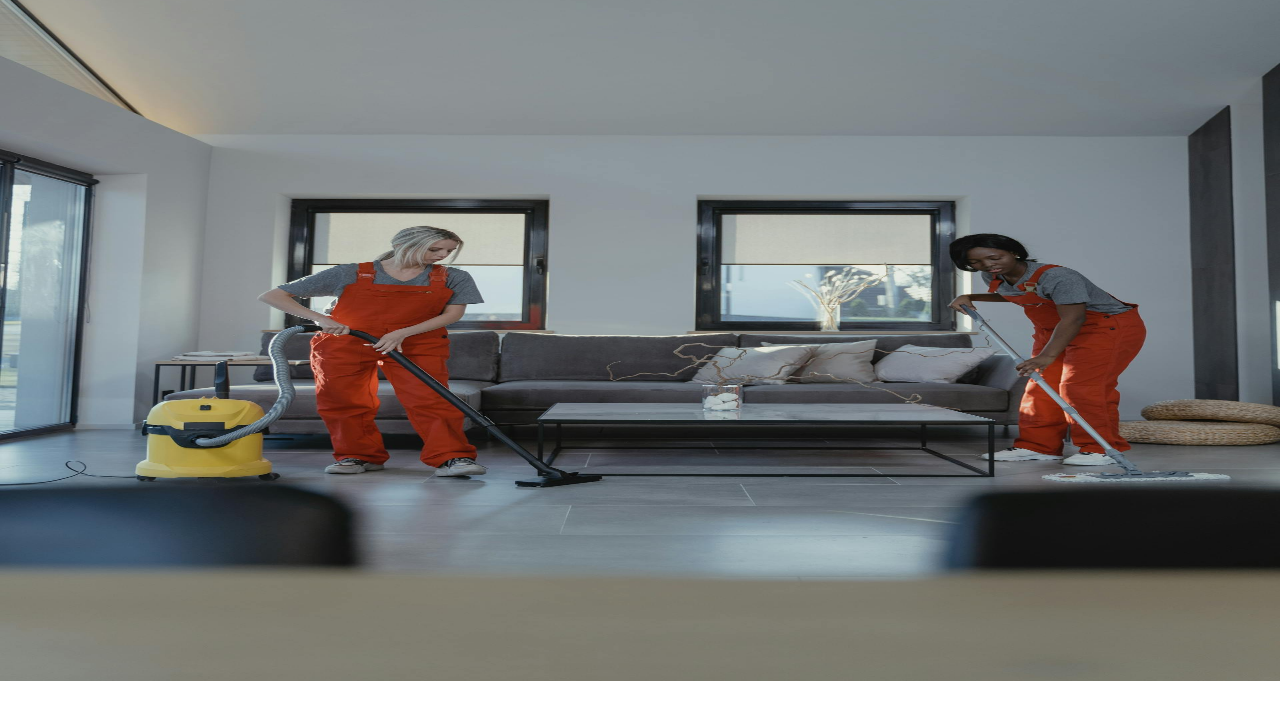
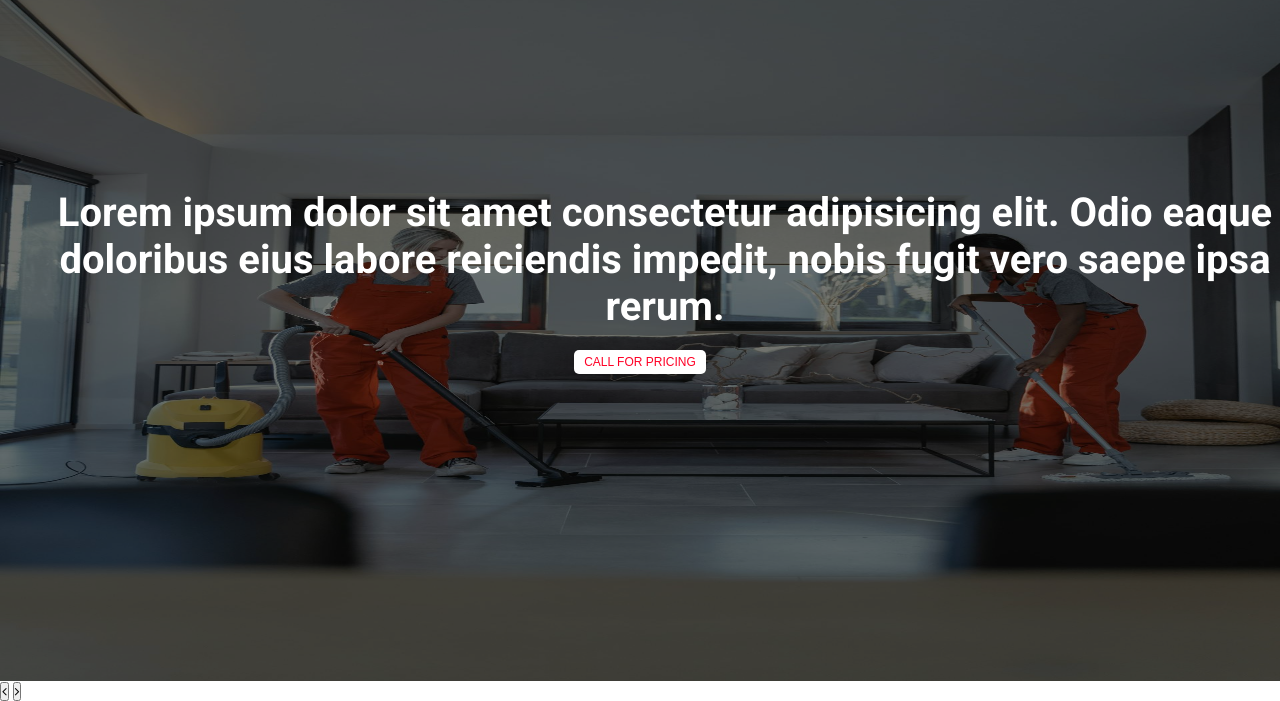
Before and after one commit to ckeziahp/cleaning-services, a plain HTML site: page index.html in a window 1280 px wide. Shown: the part 233-934 px from the top of the page. Drawn offline with Linux system fonts and the light colour scheme; a script that the page names is missing; a web font is replaced by a local one.

Commit message:
Added more sections

```diff
--- a/index.html
+++ b/index.html
@@ -27,7 +27,7 @@ crossorigin="anonymous" referrerpolicy="no-referrer" />
 </head>
 
 <body>
-    <div class="d-flex justify-content-between flex-wrap align-items-center">
+    <div class="top-header">
         <div class="header-info-left">
             <ul>
                 <li>Location: 76/A, leedsbrough road, KSI</li>
@@ -57,6 +57,7 @@ crossorigin="anonymous" referrerpolicy="no-referrer" />
                 <li><a href="">Blog</a></li>
                 <!-- <li><a href="">Home</a></li> -->
             </ul>
+            <button class="menu-button">Appiontment</button>
 
         </div>
         <div class="icons-header">
@@ -79,9 +80,6 @@ crossorigin="anonymous" referrerpolicy="no-referrer" />
             <button class="menu-button">Call for Pricing</button>
         </div>
         <div class="hero-section">
-            <div class="hero-img">
-                <img src="./assets/images/cheftwo.jpg" style="width:100%">
-            </div>
 
 
             <button class="arrow-slick1 prev-slick1 slick-arrow" onclick="plusSlides(-1)"><i class="fa fa-angle-left"
--- a/styles.css
+++ b/styles.css
@@ -2,6 +2,7 @@
   margin: 0;
   padding: 0;
   box-sizing: border-box;
+
   /* width: 100%; */
 }
 
@@ -165,3 +166,45 @@ nav.scrolled .bar1, nav.scrolled .bar3 {
   background-size: 100%  100%;
 
 }
+#hero-overlay{
+  background-color: rgba(0, 0, 0, 0.5);
+  height: 100%;
+  width: 100%;
+  color: white;
+  display: flex;
+  justify-content: center;
+  align-items: center;
+  flex-direction: column;
+  row-gap: 20px;
+}
+
+header{
+  display: flex;
+  flex-direction: column;
+  text-align: center;
+}
+
+#subtext-one{
+font-size: 40px;
+display: flex;
+align-items:center ;
+padding-left: 50px;
+}
+
+
+.menu-button{
+/* position: fixed; */
+background-color: white;
+color: #ff0026;
+font-size: 12px;
+border: none;
+padding: 5px 10px;
+text-transform: uppercase;
+border-radius: 5px;
+}
+
+.menu-button:hover{
+    background-color:  #ec1d25;
+    line-height: 1.1;
+    color: white;
+}
```
